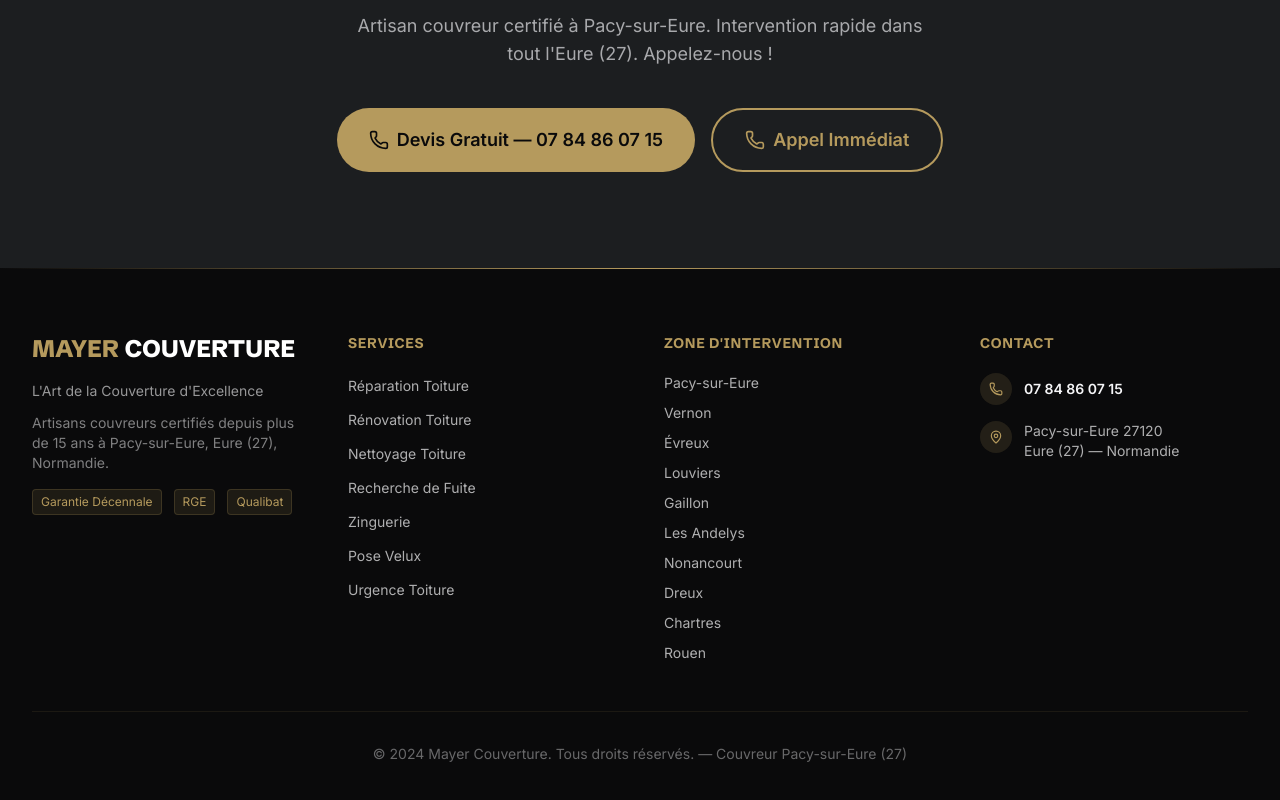
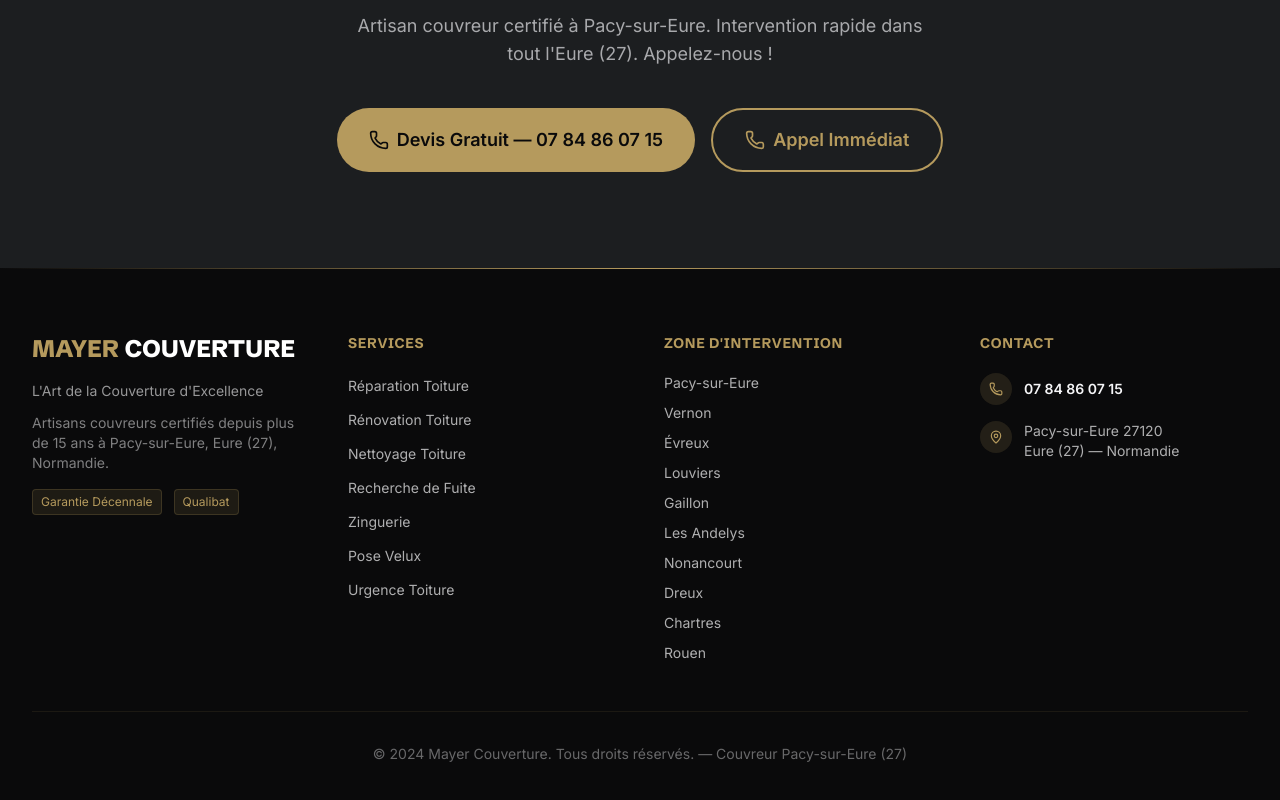
Before and after one commit to carluks78/Mayer-Couvreur-Entreprise-de-couverture-Pacy-sur-Eure-27-, a React (Vite) app: page /urgence-toiture in a window 1280 px wide. Shown: the part 2622-3422 px from the top of the page. Built offline with nearby package versions, Linux system fonts and the light colour scheme.

Commit message:
Update certifications displayed in Footer component
Removed 'RGE' from the certifications displayed in the footer.

```diff
--- a/src/app/components/Footer.tsx
+++ b/src/app/components/Footer.tsx
@@ -38,7 +38,7 @@ export default function Footer() {
               Artisans couvreurs certifiés depuis plus de 15 ans à Pacy-sur-Eure, Eure (27), Normandie.
             </p>
             <div className="mt-4 flex gap-3 flex-wrap">
-              {['Garantie Décennale', 'RGE', 'Qualibat'].map((cert) => (
+              {['Garantie Décennale', 'Qualibat'].map((cert) => (
                 <span key={cert} className="text-xs px-2 py-1 rounded" style={{ backgroundColor: 'rgba(181,154,93,0.12)', color: '#B59A5D', border: '1px solid rgba(181,154,93,0.2)' }}>
                   {cert}
                 </span>
```
